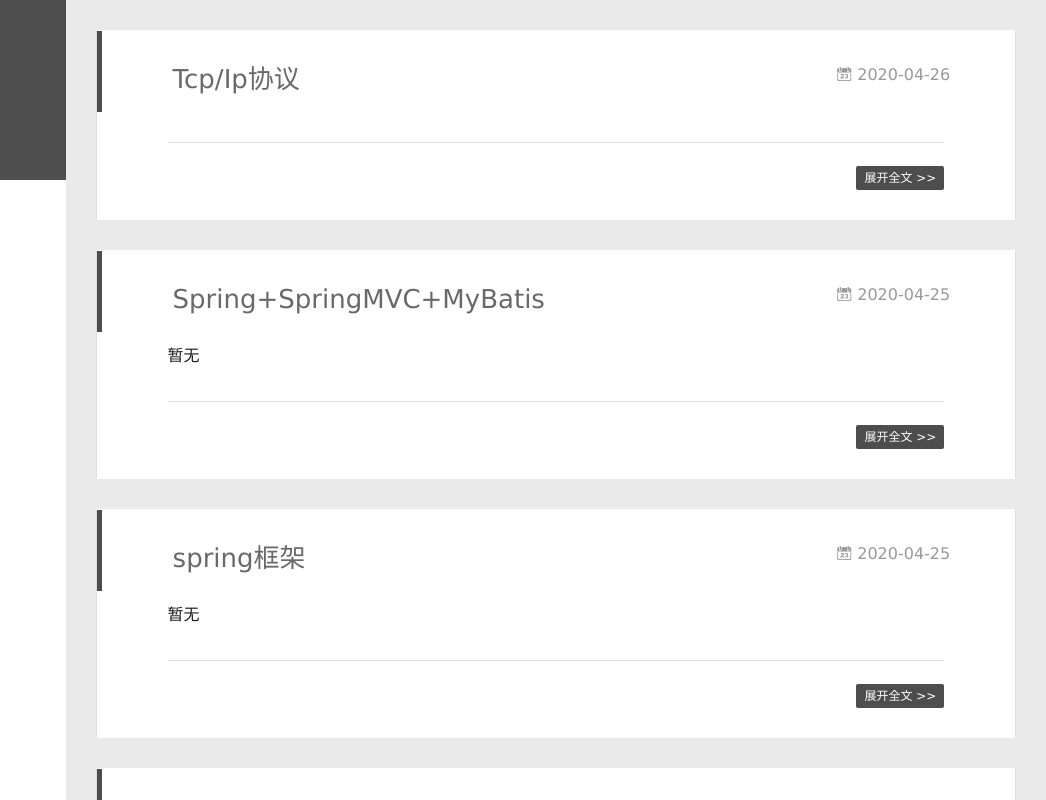
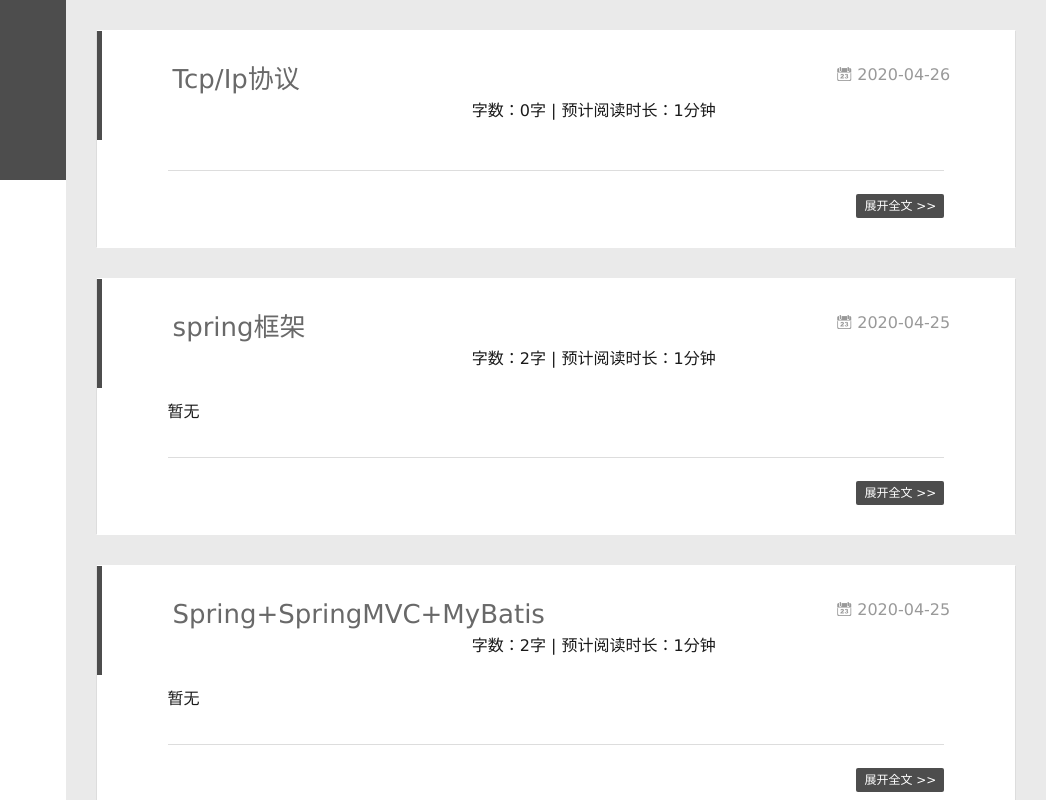
Before and after one commit to 431305450/431305450.github.io, a plain HTML site: page index.html in a window 1280 px wide. Shown: the full height of the page, 234-1280 px from the left. Drawn offline with Linux system fonts and the light colour scheme; no server answers.

Commit message:
Site updated: 2020-04-27 21:24:10

```diff
--- a/content.json
+++ b/content.json
@@ -1 +1 @@
-[{"title":"Tcp/Ip协议","date":"2020-04-26T08:04:57.000Z","path":"2020/04/26/TcpIp协议/","tags":[]},{"title":"Spring+SpringMVC+MyBatis","date":"2020-04-25T07:46:35.000Z","path":"2020/04/25/Spring+SpringMVC+MyBatis/","tags":[]},{"title":"spring框架","date":"2020-04-25T07:46:35.000Z","path":"2020/04/25/spring框架/","tags":[]},{"title":"如何搭建一个博客","date":"2020-04-25T07:39:09.000Z","path":"2020/04/25/如何搭建一个博客/","tags":[]}]
+[{"title":"Tcp/Ip协议","date":"2020-04-26T08:04:57.000Z","path":"2020/04/26/TcpIp协议/","tags":[]},{"title":"spring框架","date":"2020-04-25T07:46:35.000Z","path":"2020/04/25/spring框架/","tags":[]},{"title":"Spring+SpringMVC+MyBatis","date":"2020-04-25T07:46:35.000Z","path":"2020/04/25/Spring+SpringMVC+MyBatis/","tags":[]},{"title":"如何搭建一个博客","date":"2020-04-25T07:39:09.000Z","path":"2020/04/25/如何搭建一个博客/","tags":[]}]
--- a/index.html
+++ b/index.html
@@ -173,6 +173,11 @@
   	<time datetime="2020-04-26T08:04:57.000Z" itemprop="datePublished"><i class="icon-calendar icon"></i>2020-04-26</time>
 </a>
 
+
+<div align="center" class="post-count">
+    字数：0字 | 预计阅读时长：1分钟
+</div>
+
       </header>
 
     <div class="article-entry" itemprop="articleBody">
@@ -219,6 +224,74 @@
 
 
 
+    <article id="post-spring框架" class="article article-type-post  article-index" itemscope itemprop="blogPost">
+  <div class="article-inner">
+
+      <header class="article-header">
+
+
+    <h1 itemprop="name">
+      <a class="article-title" href="/2020/04/25/spring%E6%A1%86%E6%9E%B6/">spring框架</a>
+    </h1>
+
+
+
+        <a href="/2020/04/25/spring%E6%A1%86%E6%9E%B6/" class="archive-article-date">
+  	<time datetime="2020-04-25T07:46:35.000Z" itemprop="datePublished"><i class="icon-calendar icon"></i>2020-04-25</time>
+</a>
+
+
+<div align="center" class="post-count">
+    字数：2字 | 预计阅读时长：1分钟
+</div>
+
+      </header>
+
+    <div class="article-entry" itemprop="articleBody">
+
+        <p>暂无</p>
+
+
+
+
+    </div>
+    <div class="article-info article-info-index">
+
+
+
+
+
+        <p class="article-more-link">
+          <a class="article-more-a" href="/2020/04/25/spring%E6%A1%86%E6%9E%B6/">展开全文 >></a>
+        </p>
+
+
+
+      <div class="clearfix"></div>
+    </div>
+  </div>
+</article>
+
+<aside class="wrap-side-operation">
+    <div class="mod-side-operation">
+
+        <div class="jump-container" id="js-jump-container" style="display:none;">
+            <a href="javascript:void(0)" class="mod-side-operation__jump-to-top">
+                <i class="icon-font icon-back"></i>
+            </a>
+            <div id="js-jump-plan-container" class="jump-plan-container" style="top: -11px;">
+                <i class="icon-font icon-plane jump-plane"></i>
+            </div>
+        </div>
+
+
+    </div>
+</aside>
+
+
+
+
+
     <article id="post-Spring+SpringMVC+MyBatis" class="article article-type-post  article-index" itemscope itemprop="blogPost">
   <div class="article-inner">
 
@@ -234,6 +307,11 @@
         <a href="/2020/04/25/Spring+SpringMVC+MyBatis/" class="archive-article-date">
   	<time datetime="2020-04-25T07:46:35.000Z" itemprop="datePublished"><i class="icon-calendar icon"></i>2020-04-25</time>
 </a>
+
+
+<div align="center" class="post-count">
+    字数：2字 | 预计阅读时长：1分钟
+</div>
 
       </header>
 
@@ -282,69 +360,6 @@
 
 
 
-    <article id="post-spring框架" class="article article-type-post  article-index" itemscope itemprop="blogPost">
-  <div class="article-inner">
-
-      <header class="article-header">
-
-
-    <h1 itemprop="name">
-      <a class="article-title" href="/2020/04/25/spring%E6%A1%86%E6%9E%B6/">spring框架</a>
-    </h1>
-
-
-
-        <a href="/2020/04/25/spring%E6%A1%86%E6%9E%B6/" class="archive-article-date">
-  	<time datetime="2020-04-25T07:46:35.000Z" itemprop="datePublished"><i class="icon-calendar icon"></i>2020-04-25</time>
-</a>
-
-      </header>
-
-    <div class="article-entry" itemprop="articleBody">
-
-        <p>暂无</p>
-
-
-
-
-    </div>
-    <div class="article-info article-info-index">
-
-
-
-
-
-        <p class="article-more-link">
-          <a class="article-more-a" href="/2020/04/25/spring%E6%A1%86%E6%9E%B6/">展开全文 >></a>
-        </p>
-
-
-
-      <div class="clearfix"></div>
-    </div>
-  </div>
-</article>
-
-<aside class="wrap-side-operation">
-    <div class="mod-side-operation">
-
-        <div class="jump-container" id="js-jump-container" style="display:none;">
-            <a href="javascript:void(0)" class="mod-side-operation__jump-to-top">
-                <i class="icon-font icon-back"></i>
-            </a>
-            <div id="js-jump-plan-container" class="jump-plan-container" style="top: -11px;">
-                <i class="icon-font icon-plane jump-plane"></i>
-            </div>
-        </div>
-
-
-    </div>
-</aside>
-
-
-
-
-
     <article id="post-如何搭建一个博客" class="article article-type-post  article-index" itemscope itemprop="blogPost">
   <div class="article-inner">
 
@@ -360,6 +375,11 @@
         <a href="/2020/04/25/%E5%A6%82%E4%BD%95%E6%90%AD%E5%BB%BA%E4%B8%80%E4%B8%AA%E5%8D%9A%E5%AE%A2/" class="archive-article-date">
   	<time datetime="2020-04-25T07:39:09.000Z" itemprop="datePublished"><i class="icon-calendar icon"></i>2020-04-25</time>
 </a>
+
+
+<div align="center" class="post-count">
+    字数：341字 | 预计阅读时长：1分钟
+</div>
 
       </header>
 
```
Also changed, not shown: 2020/04/25/Spring+SpringMVC+MyBatis/index.html (+9 -4 lines), 2020/04/25/spring框架/index.html (+9 -4 lines), 2020/04/25/如何搭建一个博客/index.html (+7 -2 lines), 2020/04/26/TcpIp协议/index.html (+7 -2 lines), archives/2020/04/index.html (+4 -4 lines), archives/2020/index.html (+4 -4 lines), archives/index.html (+4 -4 lines).
